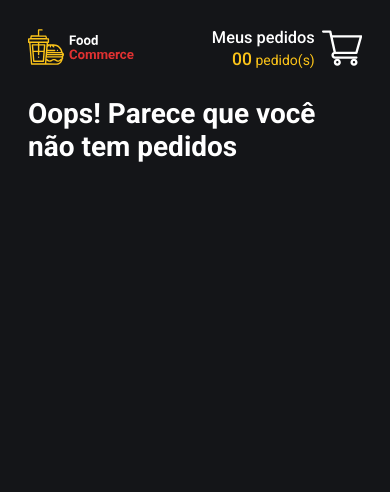
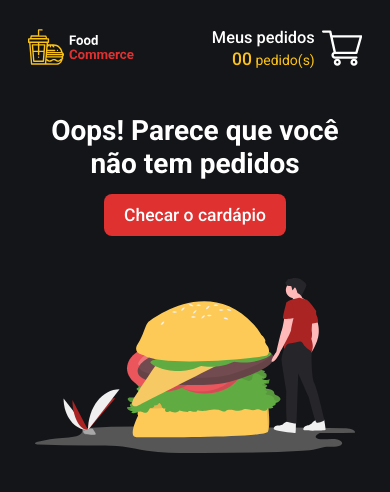
Before and after one commit to Aseryo0/app-pepidos, a React (Create React App) app: page /cart in a window 390 px wide. Shown: the top 492 px of the page. Built offline with nearby package versions, Linux system fonts and the light colour scheme; no server answers.

Commit message:
adicionado component emptyCart e finalizado TableMobile

```diff
--- a/src/components/ConfirmOrder/index.tsx
+++ b/src/components/ConfirmOrder/index.tsx
@@ -9,7 +9,7 @@ export const ConfirmOrder = () => {
     <Container>
       <button type='button'>Finalizar Pedido</button>
       <span>
-        Total :<strong>{CurrencyFormat(totalAmount)}</strong>
+        Total: <strong>{CurrencyFormat(totalAmount)}</strong>
       </span>
     </Container>
   )
--- a/src/components/ConfirmOrder/styles.ts
+++ b/src/components/ConfirmOrder/styles.ts
@@ -23,4 +23,20 @@ export const Container = styled.footer`
       background: #aa2424;
     }
   }
+  @media (max-width: 540px) {
+    flex-direction: column-reverse;
+    align-items: flex-start;
+    justify-content: flex-start;
+
+    button {
+      max-width: 100%;
+    }
+    span {
+      margin-bottom: 2rem;
+
+      strong {
+        font-size: 2.75rem;
+      }
+    }
+  }
 `
--- /dev/null
+++ b/src/components/EmptyCart/index.tsx
@@ -0,0 +1,17 @@
+import { Button, Container } from './styles'
+
+import manAndBurgerImg from '../../assets/man-and-burger.svg'
+
+interface EmptyCartProps {
+  title: string
+}
+
+export function EmptyCart({ title }: EmptyCartProps) {
+  return (
+    <Container>
+      <h2>{title}</h2>
+      <Button to='/'>Checar o cardápio</Button>
+      <img src={manAndBurgerImg} alt='Homem com hambúrguer' />
+    </Container>
+  )
+}
--- /dev/null
+++ b/src/components/EmptyCart/styles.ts
@@ -0,0 +1,43 @@
+import { Link } from 'react-router-dom'
+import styled from 'styled-components'
+
+export const Container = styled.section`
+  display: flex;
+  flex-direction: column;
+  align-items: center;
+  text-align: center;
+
+  padding: 1.25rem 0.5rem;
+
+  h2 {
+    max-width: 500px;
+    font-size: 2rem;
+  }
+
+  img {
+    width: 100%;
+    max-width: 32rem;
+  }
+`
+
+export const Button = styled(Link)`
+  display: block;
+
+  background: ${({ theme }) => theme.colors.red};
+  width: 100%;
+  max-width: 13rem;
+  height: 3rem;
+
+  border-radius: 8px;
+  margin: 1rem 0 3rem;
+
+  font-weight: 500;
+  font-size: 1.25rem;
+  line-height: 3rem;
+
+  transition: background 0.3s;
+
+  &:hover {
+    background: #aa2424;
+  }
+`
--- a/src/pages/MyCart/Table/TableMobile/index.tsx
+++ b/src/pages/MyCart/Table/TableMobile/index.tsx
@@ -1,5 +1,44 @@
 import { Container } from './styles'
+import { useCart } from '../../../../hooks/useCart'
+import { CurrencyFormat } from '../../../../helpers/currencyFormat'
+import minusIcon from '../../../../assets/circle-minus.svg'
+import plusIcon from '../../../../assets/circle-plus.svg'
+import { FaTrashAlt } from 'react-icons/fa'
+import { ConfirmOrder } from '../../../../components/ConfirmOrder'
 
 export const TableMobile = () => {
-  return <Container>index</Container>
+  const { cart, removeSnackFromCart, snackIncrement, snackDecrement } = useCart()
+  return (
+    <Container>
+      {cart.map((item) => (
+        <div key={item.snack} className='order-item'>
+          <div>
+            <img src={item.image} alt={`imagem de um ${item.name}`} />
+          </div>
+          <div>
+            <h4>{item.name}</h4>
+            <span>{CurrencyFormat(item.price)}</span>
+            <div>
+              <div>
+                <button type='button' onClick={() => snackDecrement(item)}>
+                  <img src={minusIcon} alt='icone de diminuir pedido' />
+                </button>
+                <span>{`${item.quantity}`.padStart(2, '0')}</span>
+                <button type='button' onClick={() => snackIncrement(item)}>
+                  <img src={plusIcon} alt='icone de aumentar pedido' />
+                </button>
+              </div>
+              <button type='button' onClick={() => removeSnackFromCart(item)}>
+                <FaTrashAlt />
+              </button>
+            </div>
+            <h5>
+              <span>Subtotal</span> {CurrencyFormat(item.subTotal)}
+            </h5>
+          </div>
+        </div>
+      ))}
+      <ConfirmOrder />
+    </Container>
+  )
 }
--- a/src/pages/MyCart/Table/TableMobile/styles.ts
+++ b/src/pages/MyCart/Table/TableMobile/styles.ts
@@ -1,3 +1,132 @@
 import styled from 'styled-components'
 
-export const Container = styled.div``
+export const Container = styled.div`
+  display: flex;
+  flex-direction: column;
+  gap: 1.5rem;
+
+  .order-item {
+    background: ${({ theme }) => theme.colors.black};
+    padding: 1.75rem 1.5rem;
+    border-radius: 4px;
+
+    display: grid;
+    grid-template-columns: 250px 1fr;
+    gap: 1.5rem;
+
+    > div:first-child {
+      img {
+        width: 100%;
+        height: 100%;
+        object-fit: cover;
+        border-radius: 4px;
+      }
+    }
+
+    > div:last-child {
+      display: flex;
+      flex-direction: column;
+      justify-content: space-between;
+
+      h4 {
+        margin-bottom: 0.5rem;
+        font-weight: 400;
+        font-size: 1.75rem;
+      }
+
+      > span {
+        font-weight: 700;
+        font-size: 2rem;
+      }
+
+      div {
+        display: flex;
+        align-items: center;
+        gap: 2rem;
+        margin: 0.875rem 0;
+
+        div {
+          flex-shrink: 0;
+          display: flex;
+          align-items: center;
+          gap: 0.5rem;
+
+          button {
+            background: none;
+            flex: 0;
+            border: none;
+
+            display: flex;
+            align-items: center;
+            justify-content: center;
+
+            img {
+              width: 2rem;
+            }
+          }
+
+          span {
+            display: block;
+            background: ${({ theme }) => theme.colors.white};
+            padding: 0.125rem 0.75rem;
+            border-radius: 4px;
+
+            font-weight: 500;
+            font-size: 1.75rem;
+            color: ${({ theme }) => theme.colors.black};
+          }
+        }
+
+        button {
+          flex-shrink: 0;
+          background: none;
+          border: none;
+
+          display: flex;
+          align-items: center;
+          justify-content: center;
+
+          svg {
+            fill: ${({ theme }) => theme.colors.yellow};
+            width: 2rem;
+            height: 2rem;
+          }
+        }
+      }
+
+      h5 {
+        span {
+          display: block;
+          font-size: 1.75rem;
+          font-weight: 400;
+        }
+
+        font-weight: 700;
+        font-size: 2.5rem;
+      }
+    }
+
+    @media (max-width: 540px) {
+      grid-template-columns: 1fr;
+      padding: 1rem;
+
+      > div:first-child {
+        height: 10rem;
+      }
+
+      > div:last-child {
+        div {
+          gap: 2rem;
+        }
+
+        h5 {
+          span {
+            font-size: 1.5rem;
+          }
+
+          font-size: 2.25rem;
+        }
+      }
+    }
+  }
+`
--- a/src/pages/MyCart/Table/index.tsx
+++ b/src/pages/MyCart/Table/index.tsx
@@ -2,6 +2,7 @@ import { useEffect, useState } from 'react'
 import { useCart } from '../../../hooks/useCart'
 import { TableDesktop } from './TableDesktop'
 import { TableMobile } from './TableMobile'
+import { EmptyCart } from '../../../components/EmptyCart'
 
 export const Table = () => {
   const [windowWidth, setwindowWidth] = useState(document.documentElement.clientWidth)
@@ -18,6 +19,6 @@ export const Table = () => {
   }, [])
 
   const { cart } = useCart()
-  if (cart.length === 0) return <h1>Oops! Parece que você não tem pedidos</h1>
+  if (cart.length === 0) return <EmptyCart title={'Oops! Parece que você não tem pedidos'} />
   return windowWidth > 768 ? <TableDesktop /> : <TableMobile />
 }
```
